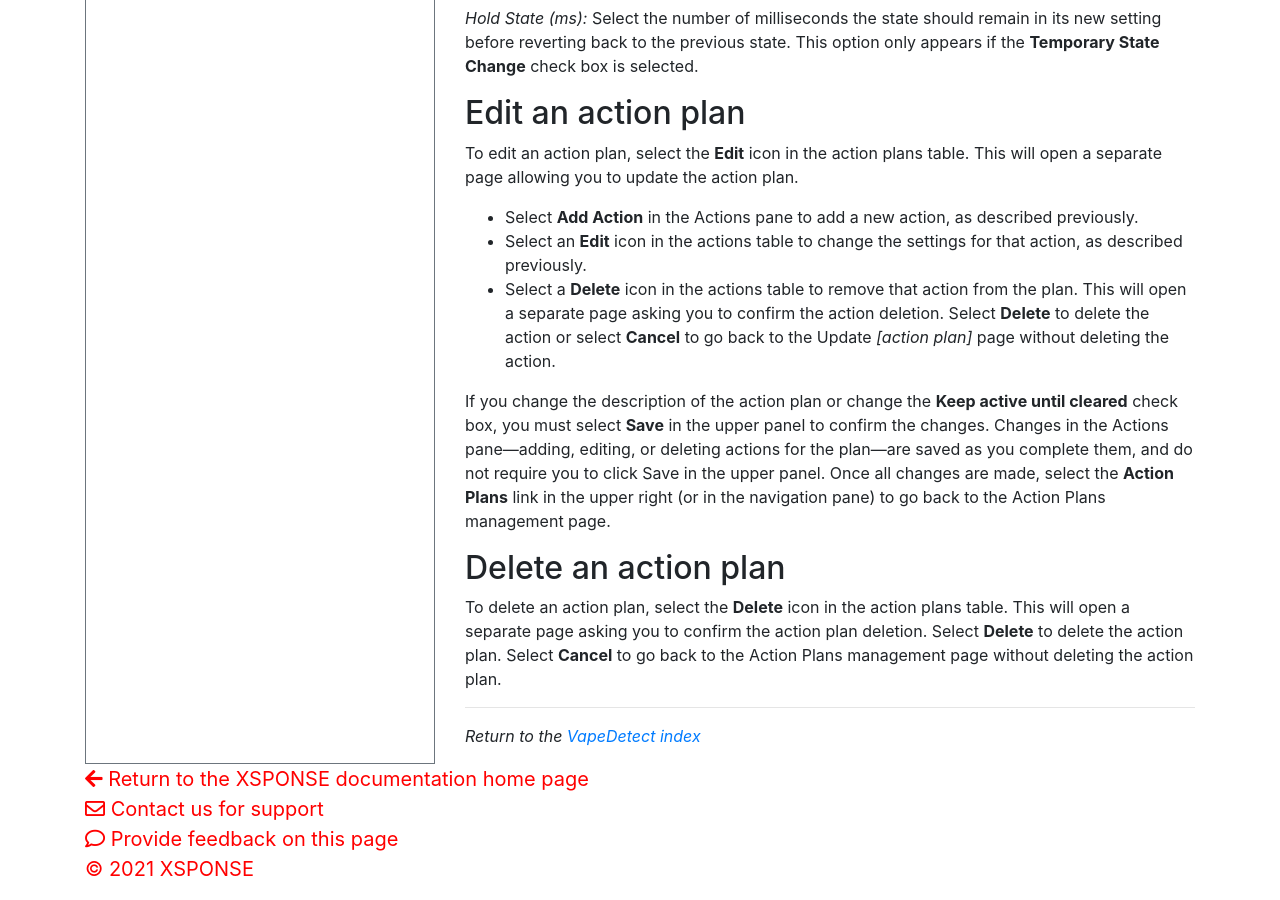
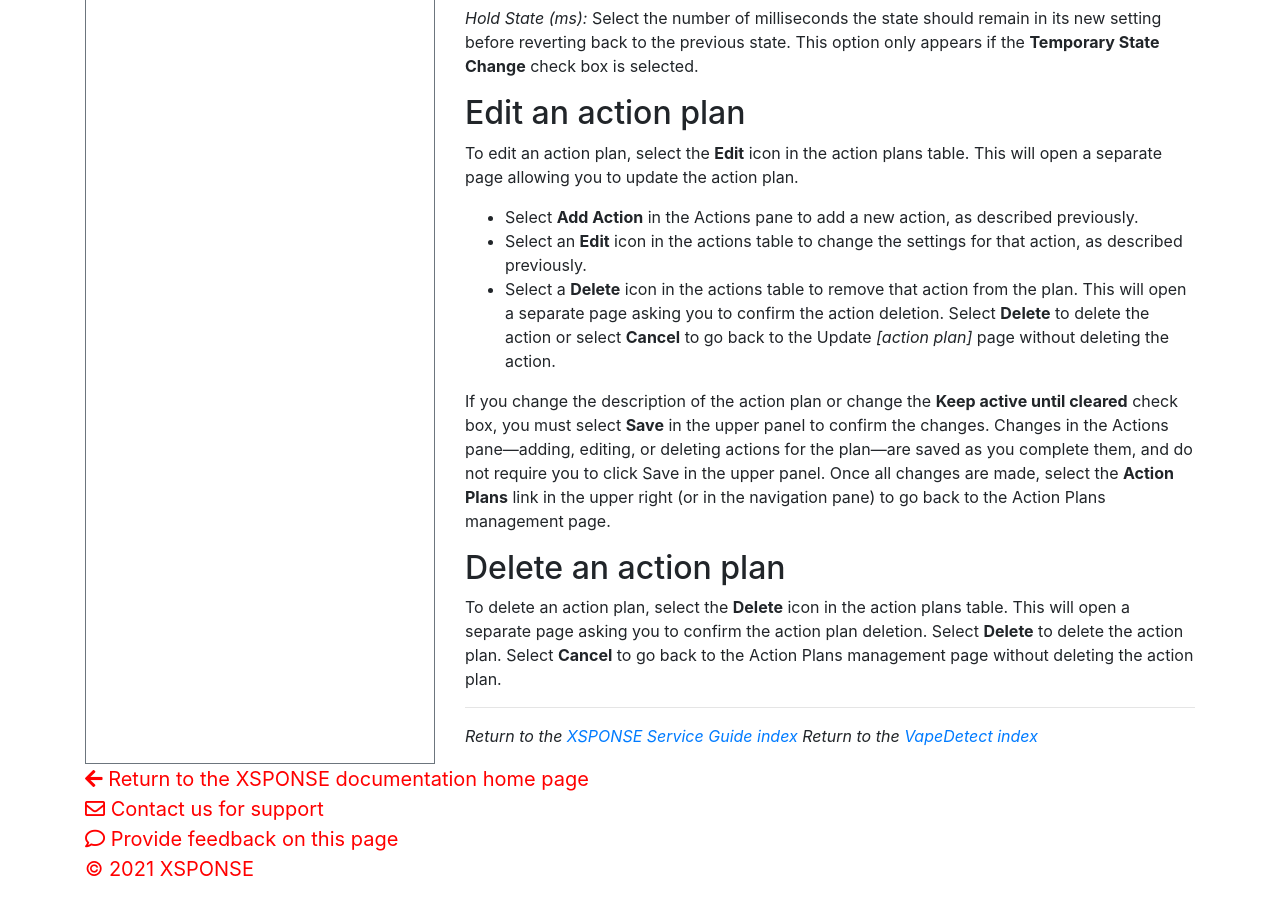
Before and after one commit to NrsSystems/docs, a Jekyll site: the page built from general-ops/action-plans.md, in a window 1280 px wide and 900 px high, scrolled down 4122 px. Built offline with Jekyll 4.4.1, drawn with Linux system fonts in a browser that asks for light colours; our own code applies the rules of GitHub Pages for plain Markdown files.

Commit message:
Update action-plans.md
Added a page-bottom link to the Service Guide index.

```diff
--- a/general-ops/action-plans.md
+++ b/general-ops/action-plans.md
@@ -96,4 +96,5 @@ If you change the description of the action plan or change the **Keep active unt
 To delete an action plan, select the **Delete** icon in the action plans table. This will open a separate page asking you to confirm the action plan deletion. Select **Delete** to delete the action plan. Select **Cancel** to go back to the Action Plans management page without deleting the action plan.
 
 ___
+*Return to the [XSPONSE Service Guide index](index.md)*
 *Return to the [VapeDetect index](../vape-detect/index.md)*
```
